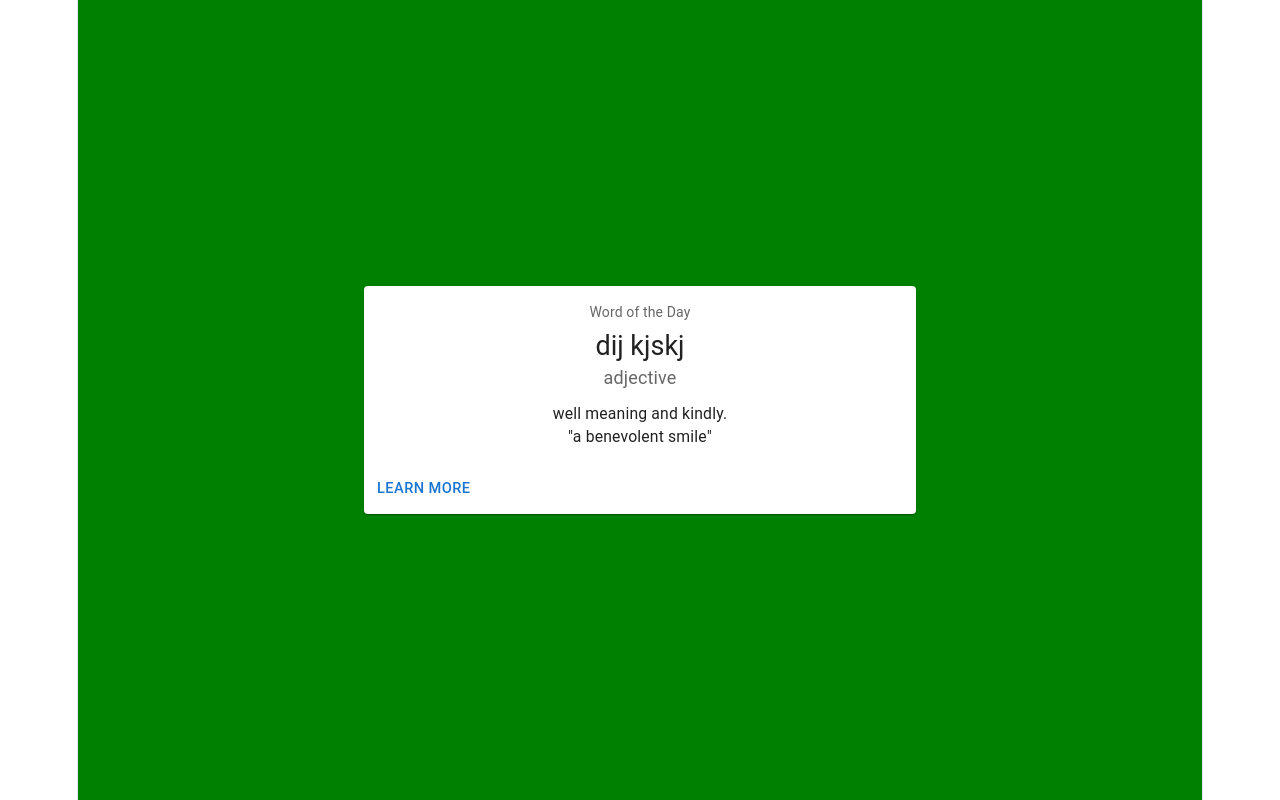
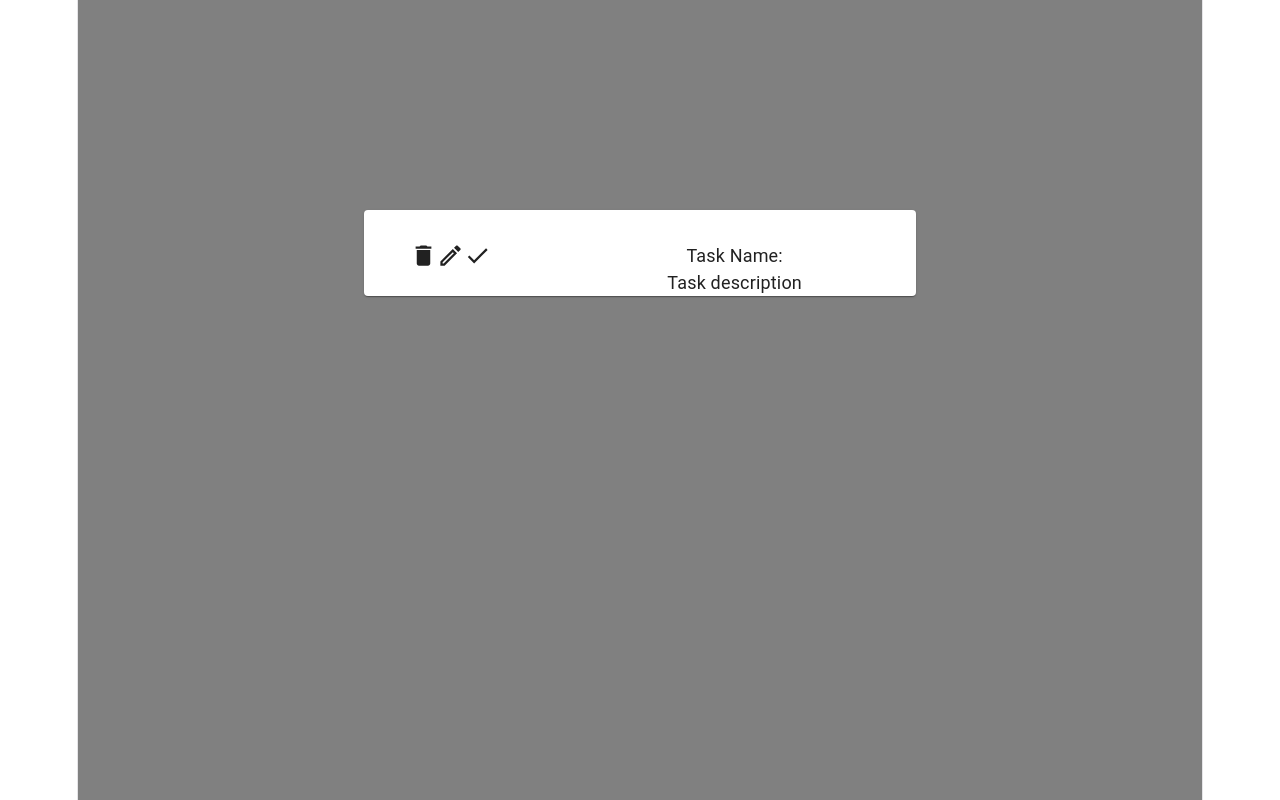
Before and after one commit to ALJAZARIhadi/todo-list-react, a React (Vite) app: page / in a window 1280 px wide. Built offline with nearby package versions, Linux system fonts and the light colour scheme.

Commit message:
first V of the task shape

```diff
--- a/src/App.jsx
+++ b/src/App.jsx
@@ -9,7 +9,7 @@ function App() {
         justifyContent: "center",
         alignItems: "center",
         minHeight: "100vh", // trying to understand
-        background: "green",
+        background: "grey",
       }}
     >
       <TodoList />
--- a/src/TodoList.jsx
+++ b/src/TodoList.jsx
@@ -6,34 +6,29 @@ import CardActions from "@mui/material/CardActions";
 import CardContent from "@mui/material/CardContent";
 import Button from "@mui/material/Button";
 import Typography from "@mui/material/Typography";
+import Grid from "@mui/material/Grid";
+import DeleteIcon from '@mui/icons-material/Delete';
+import EditOutlinedIcon from '@mui/icons-material/EditOutlined';
+import DoneOutlinedIcon from '@mui/icons-material/DoneOutlined';
 
 export default function TodoList() {
   return (
-    <Container maxWidth="sm">
+    <Container maxWidth="sm" sx={{  height: "500px" }}>
       <CssBaseline />
-      <Card sx={{ minWidth: 275 }}>
+      <Card sx={{ minWidth: 275, marginTop: "60px" }}>
         <CardContent>
-          <Typography
-            gutterBottom
-            sx={{ color: "text.secondary", fontSize: 14 }}
-          >
-            Word of the Day
-          </Typography>
-          <Typography variant="h5" component="div">
-            dij kjskj
-          </Typography>
-          <Typography sx={{ color: "text.secondary", mb: 1.5 }}>
-            adjective
-          </Typography>
-          <Typography variant="body2">
-            well meaning and kindly.
-            <br />
-            {'"a benevolent smile"'}
-          </Typography>
         </CardContent>
-        <CardActions>
-          <Button size="small">Learn More</Button>
-        </CardActions>
+          <Grid container spacing={2}>
+            <Grid size={4}>
+              <DeleteIcon></DeleteIcon>
+              <EditOutlinedIcon></EditOutlinedIcon>
+              <DoneOutlinedIcon></DoneOutlinedIcon>
+            </Grid>
+            <Grid size={8}>
+              <p sx={{color:"black"}}>Task Name:</p>
+              <p>Task description</p>
+            </Grid>
+          </Grid>
       </Card>
     </Container>
   );
```
